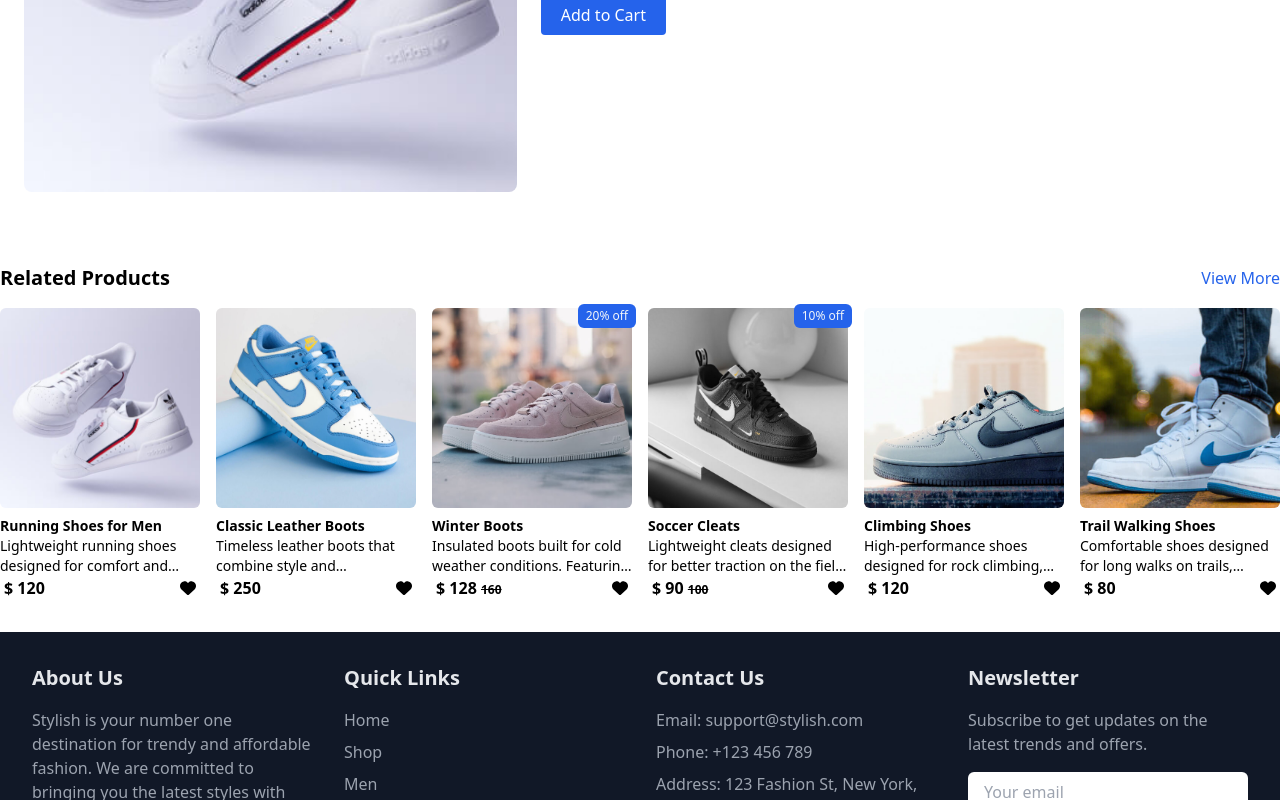
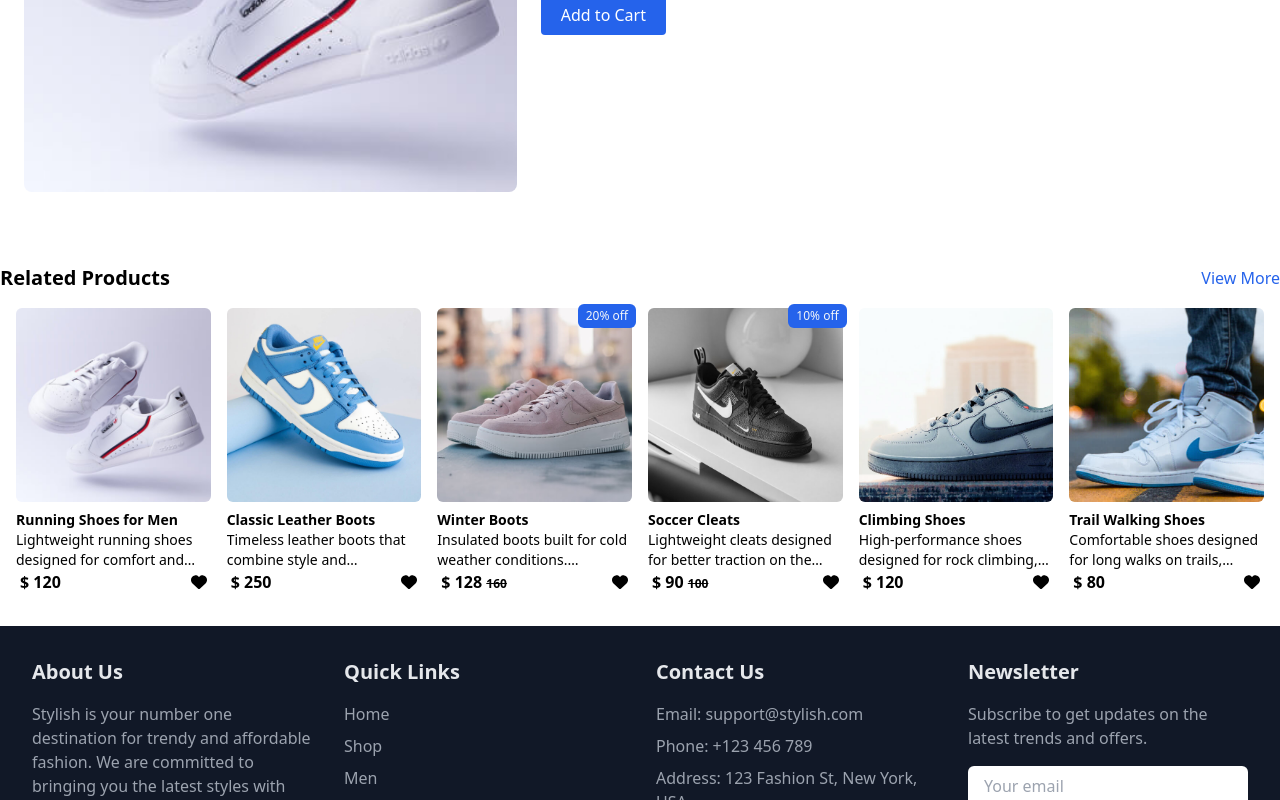
Before and after one commit to AbdullahSadaqat/stylish-online-store, a React (Create React App) app: page /product/1 in a window 1280 px wide. Shown: the part 437-1237 px from the top of the page. Built offline with nearby package versions, Linux system fonts and the light colour scheme.

Commit message:
Update ProductDetailsPage

```diff
--- a/src/pages/ProductDetailsPage.jsx
+++ b/src/pages/ProductDetailsPage.jsx
@@ -108,7 +108,7 @@ const ProductDetailsPage = () => {
                     </Link>
                 </div>
 
-                <div className="grid grid-cols-2 md:grid-cols-6 gap-4 mb-8">
+                <div className="grid grid-cols-2 md:grid-cols-6 gap-4 mb-8 px-4">
 
                     {products?.map(product => {
                         return product.isFeatured && <Card data={product} key={product.id} />
```
